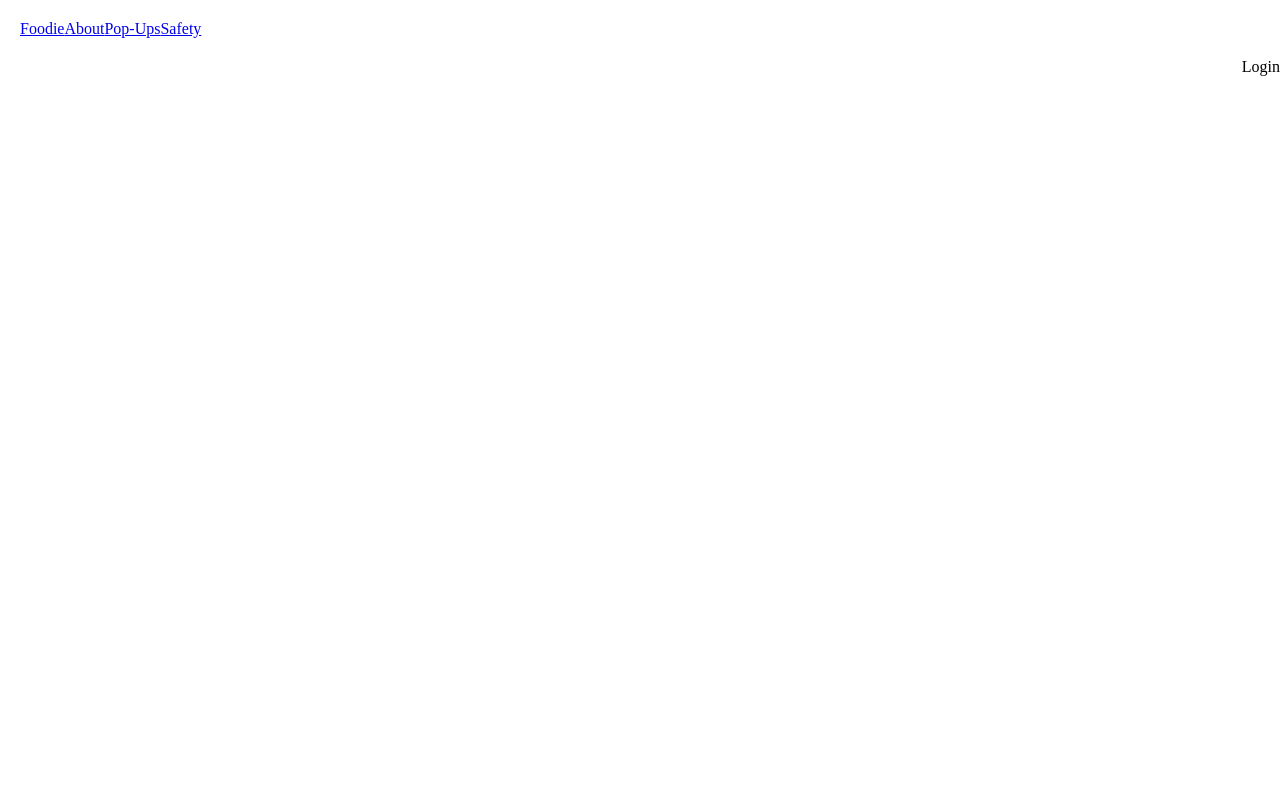
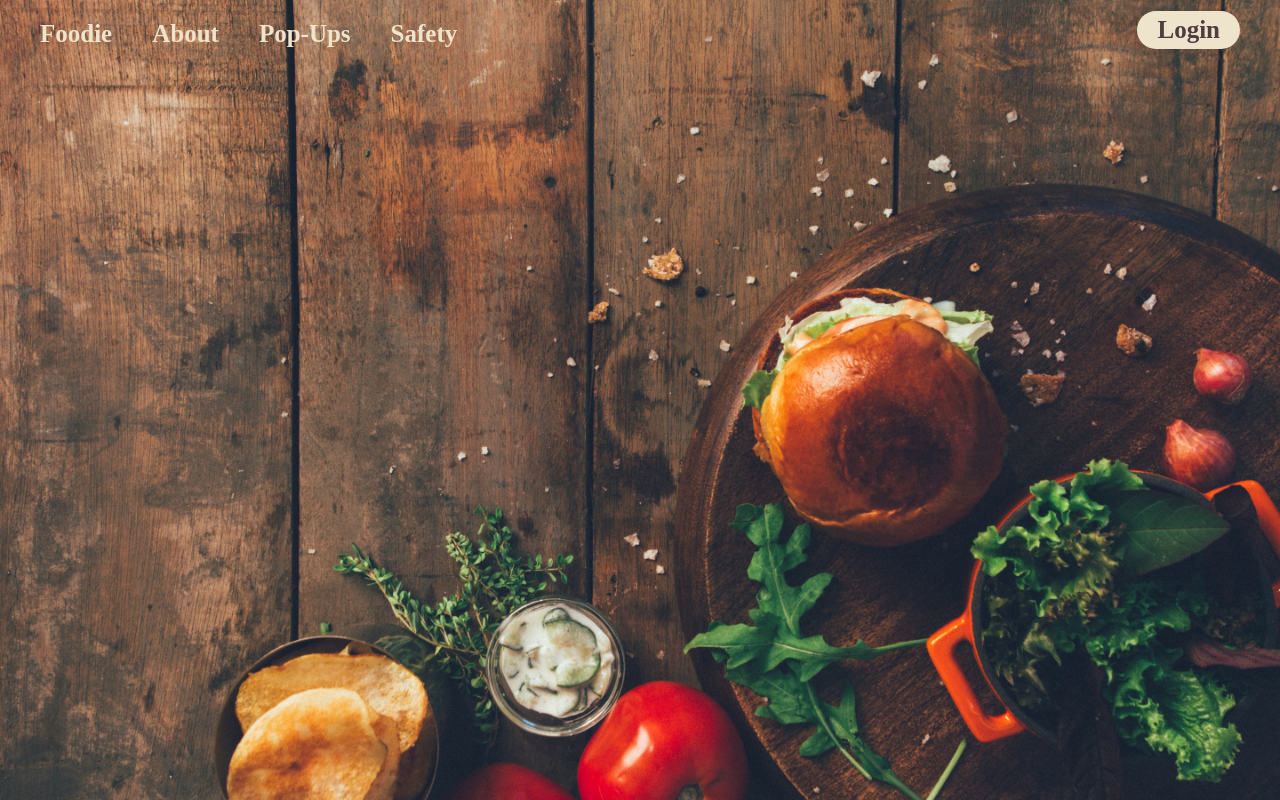
Before and after one commit to FFT-Food-for-Thought/Foodie, a React (Create React App) app: page / in a window 1280 px wide. Built offline with nearby package versions, Linux system fonts and the light colour scheme; no server answers; the database is empty.

Commit message:
added navbar

```diff
--- a/src/Components/Navbar.js
+++ b/src/Components/Navbar.js
@@ -4,22 +4,34 @@ import { Link } from "react-router-dom";
 
 const Navbar = () => {
   return (
+    <React.Fragment>
       <div className="navbar-container">
         <div className="navbar">
           <div className="navbar-left">
             <a href="/home">Foodie</a>
+          </div>
 
+          <div className="navbar-left">
             <a href="/about">About</a>
+          </div>
 
+          <div className="navbar-left">
             <a href="/popup">Pop-Ups</a>
+          </div>
 
+          <div className="navbar-left">
             <a href="/safety">Safety</a>
           </div>
         </div>
-      <div class="navbar-right">
-        <div>Login</div>
+        <div className="navbar-right">
+          <div className="login">
+            <a href="/login">Login</a>
           </div>
         </div>
+      </div>
+
+      <div></div>
+    </React.Fragment>
   );
 };
 
--- a/src/Css/navbar.css
+++ b/src/Css/navbar.css
@@ -1,21 +1,53 @@
 * {
-  box-sizing: border-box;
   margin: 0;
   padding: 0;
 }
 
 .navbar-container {
+  display: flex;
   width: 100%;
   height: 60px;
+  justify-content: space-between;
 }
 
 .navbar {
   display: flex;
-  padding: 20px;
+  padding: 20px 20px;
+  justify-content: space-between;
 }
 
 .navbar-right {
   display: flex;
-  align-items: right;
-  justify-content: right;
+  align-items: center;
+  justify-content: center;
+  padding: 20px 40px;
+  color: #503D42;
 }
+
+.navbar-left {
+  padding: 0px 20px;
+  color: #EEE3CB;
+}
+
+.login {
+  padding: 5px 20px;
+  border-radius: 25px;
+  background-color: #EEE3CB;
+}
+
+a {
+  text-decoration: none;
+  font-size: 25px;
+  font-weight: bold;
+  color: inherit;
+}
+
+body {
+  width: 100%;
+  height: 100%;
+  background-image: url(../img/pexels-ray-piedra-1565982.jpg);
+  background-repeat: no-repeat;
+  background-size: cover;
+  background-position: center center;
+  background-attachment: fixed;
+}
```
Also changed, not shown: src/img/pexels-ray-piedra-1565982.jpg (added). Lines whose indentation alone changed are shown as unchanged.
